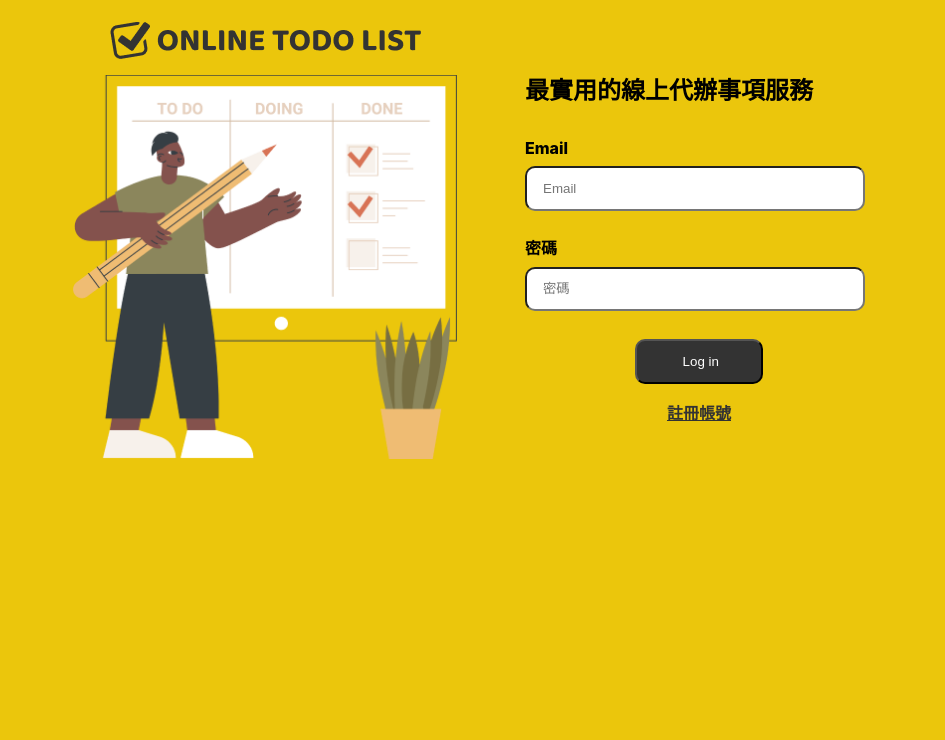
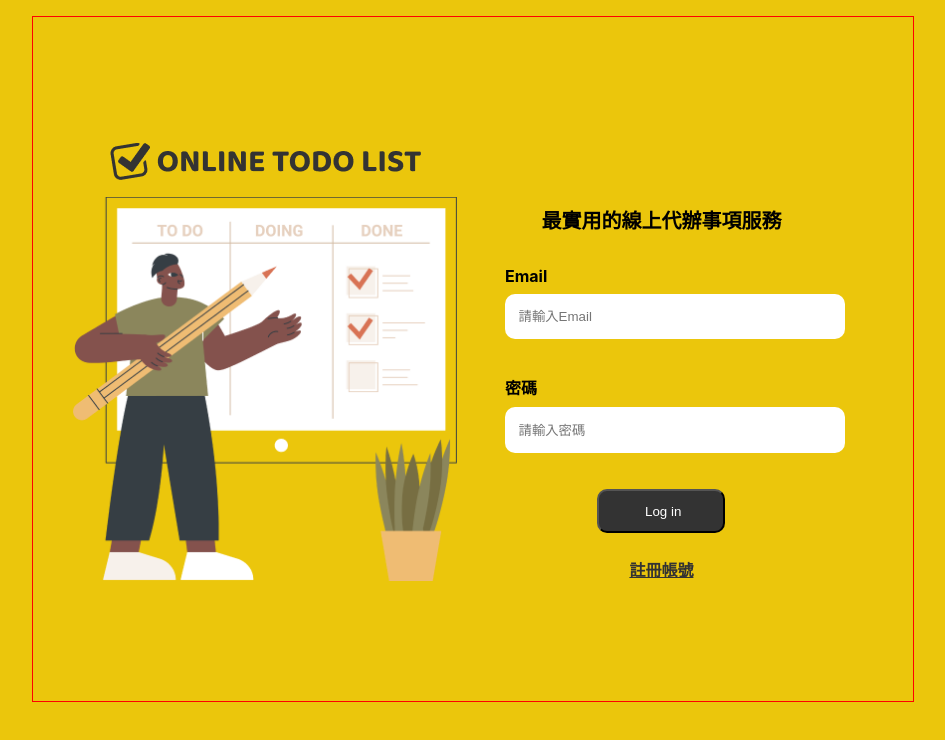
Before and after one commit to subarashii-huch09/ReactStudy-TodoList-Lv2, a React (Create React App) app: page /#/ in a window 1280 px wide. Shown: the top 740 px of the page, without its empty margins (167-1112 px from the left). Built offline with nearby package versions, Linux system fonts and the light colour scheme.

Commit message:
edit style

```diff
--- a/src/components/Login.js
+++ b/src/components/Login.js
@@ -16,7 +16,7 @@ const Login = () => {
     <div className={styles.container}>
       <Side />
       <div>
-        <form onSubmit={handleSubmit(onSubmit)}>
+        <form className={styles.form} onSubmit={handleSubmit(onSubmit)}>
           <h2 className={styles.loginTitle}>最實用的線上代辦事項服務</h2>
           <div className={styles.formControl}>
             <label className={styles.formControlLabel} for="email">
@@ -27,7 +27,7 @@ const Login = () => {
               id="email"
               name="email"
               type="text"
-              placeholder="Email"
+              placeholder="請輸入Email"
               {...register("Email", {
                 required: true,
                 pattern: /^\S+@\S+$/i,
@@ -45,7 +45,7 @@ const Login = () => {
               name="password"
               id="password"
               type="password"
-              placeholder="密碼"
+              placeholder="請輸入密碼"
               {...register("密碼", {
                 required: true,
                 maxLength: 80,
--- a/src/components/Login.module.css
+++ b/src/components/Login.module.css
@@ -1,33 +1,36 @@
 .container{
+  padding-top: 1.5rem;
   display: grid;
-  grid-template-columns: repeat(2,1fr);
-  justify-content: space-center;
-  align-items: center;
-  gap: 4.25rem;
-  font-weight: 800;
+  grid-template-columns: 1fr;
+  justify-content: center;
+  font-weight: 700;
   max-width: 50rem;
-  margin: 0 auto;
-  /* border: 1px solid red; */
 }
 
 .loginTitle{
-  margin-bottom: 2rem;
+  margin: 1.25rem 0 2rem;
+  font-size: 1.25rem;
+  text-align: center;
 }
+
+
+.formControl {
+  padding-bottom: 1.5rem;
+  margin: 0 auto 0.75rem;
+  width: 100%;
+}
+
 
 .formControlLabel {
   display: block;
   padding-bottom: 0.5rem;
 }
 
-.formControl {
-  padding-bottom: 1.5rem;;
-}
-
-
 .formControlInput {
+  border: none;
   border-radius: 10px;
-  padding: 0.8rem 1rem;
-  width: 19rem;
+  padding: 0.95rem 0.85rem;
+  width: 100%;
 }
 
 .formControlSubmit {
@@ -49,9 +52,34 @@
   display: block;
   color:#333333;
   text-align: center;
-  padding-top: 0.75rem;
+  padding-top: 1.25rem;
 }
 
 .formControl_btnLink:hover {
   color:#FFFFFF;
 }
+
+
+@media only screen and (min-width: 38rem){
+  .container{
+    grid-template-columns: repeat(2,1fr);
+    padding: 7.5rem 2.5rem;
+    gap: 3rem;
+  }
+
+  .form {
+    margin-top: 4.25rem;
+  }
+}
+
+@media only screen and (min-width: 60rem){
+  .container{
+    width: 85%;
+    margin: 0 auto;
+    border:1px solid red;
+  }
+
+  .form {
+    width: 85%;
+  }
+}
```
Lines whose indentation alone changed are shown as unchanged.
